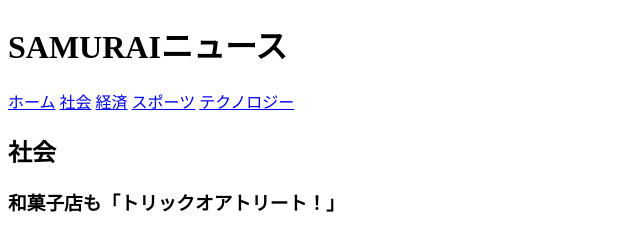
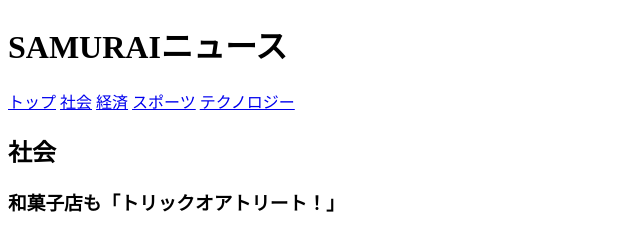
Before and after one commit to NashiNotane/html-css-basic-kadai, a plain HTML site: page kadai_008/kadai_008.html in a window 1280 px wide. Shown: the top 230 px of the page, 0-640 px from the left. Drawn offline with Linux system fonts and the light colour scheme.

Commit message:
ホームをトップに変更

```diff
--- a/kadai_008/kadai_008.html
+++ b/kadai_008/kadai_008.html
@@ -9,7 +9,7 @@
     <header>
      <h1>SAMURAIニュース</h1>
      <nav>
-     <a href="https://www.sejuku.net/">ホーム</a>
+     <a href="https://www.sejuku.net/">トップ</a>
      <a href="https://www.sejuku.net/">社会</a>
      <a href="https://www.sejuku.net/">経済</a>
      <a href="https://www.sejuku.net/">スポーツ</a>
```
